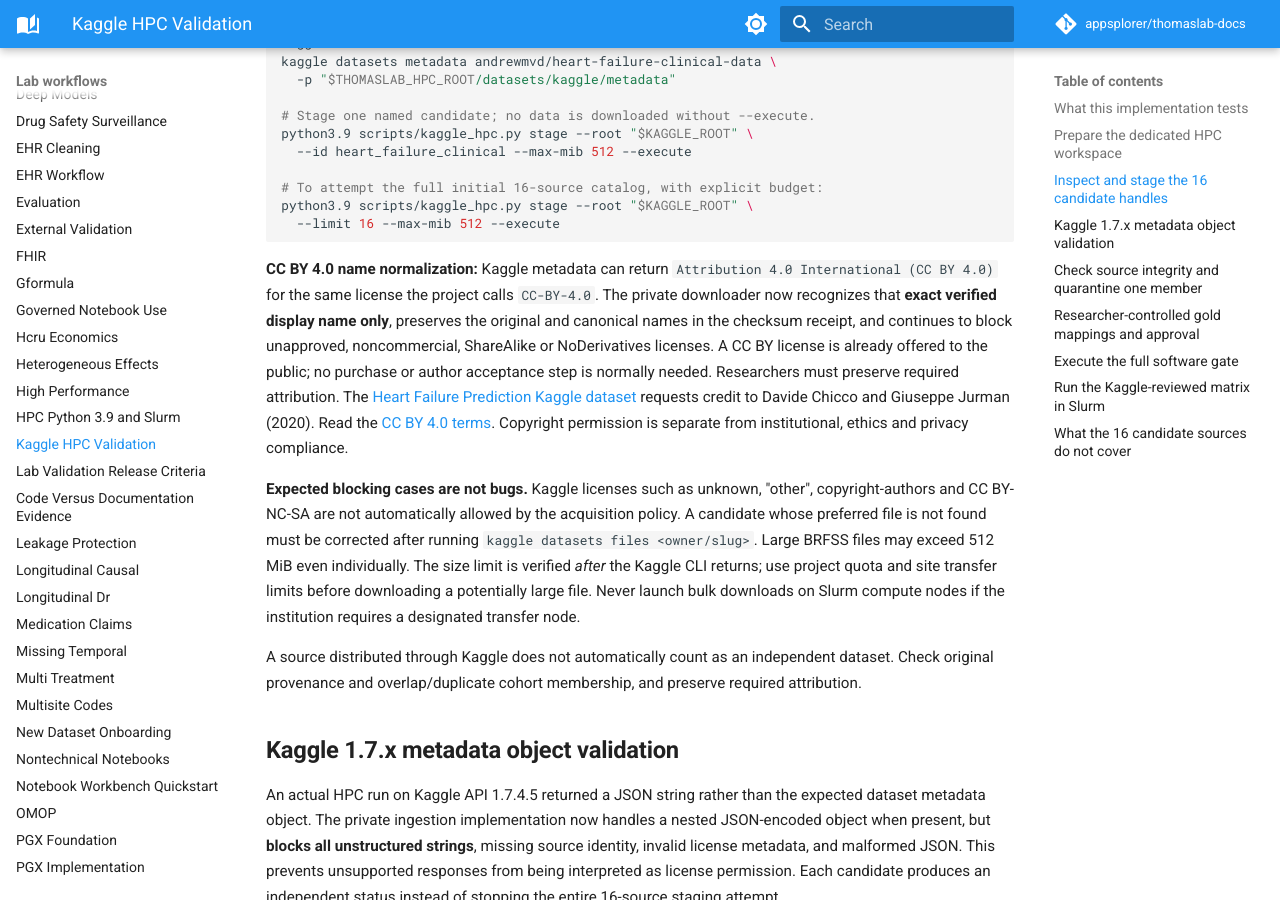
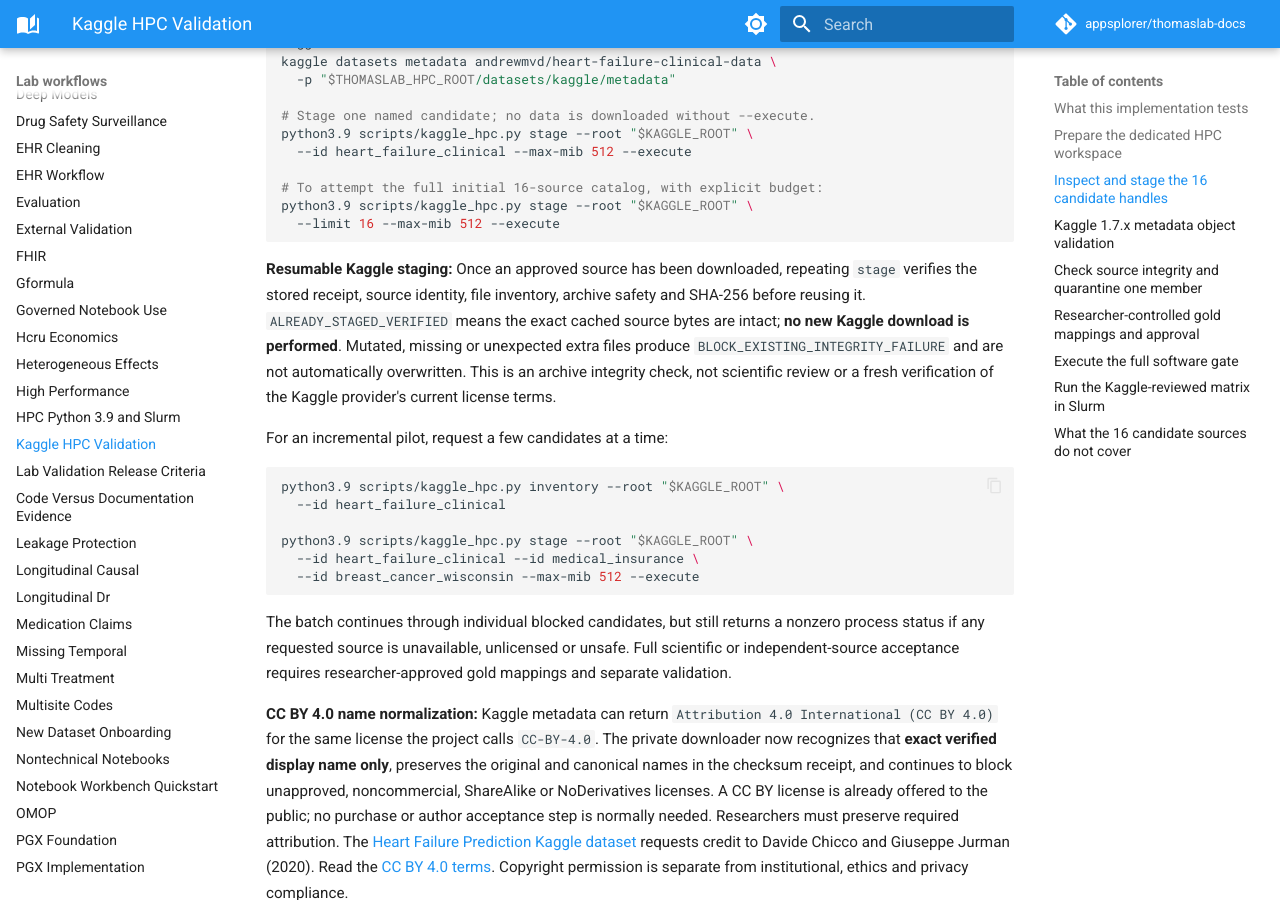
Before and after one commit to appsplorer/thomaslab-docs, an MkDocs documentation site: the page built from docs/guides/kaggle-hpc-acceptance.md, in a window 1280 px wide and 900 px high, scrolled down 1678 px. Built offline with MkDocs 1.6.1 and Material for MkDocs 9.7.7, drawn with Linux system fonts in a browser that asks for light colours; comment, search, counter and statistics services are not loaded.

Commit message:
docs: preserve verified Kaggle cache and incremental HPC staging

```diff
--- a/docs/guides/kaggle-hpc-acceptance.md
+++ b/docs/guides/kaggle-hpc-acceptance.md
@@ -59,6 +59,21 @@
 python3.9 scripts/kaggle_hpc.py stage --root "$KAGGLE_ROOT" \
   --limit 16 --max-mib 512 --execute
 ~~~
+
+**Resumable Kaggle staging:** Once an approved source has been downloaded, repeating `stage` verifies the stored receipt, source identity, file inventory, archive safety and SHA-256 before reusing it. `ALREADY_STAGED_VERIFIED` means the exact cached source bytes are intact; **no new Kaggle download is performed**. Mutated, missing or unexpected extra files produce `BLOCK_EXISTING_INTEGRITY_FAILURE` and are not automatically overwritten. This is an archive integrity check, not scientific review or a fresh verification of the Kaggle provider's current license terms.
+
+For an incremental pilot, request a few candidates at a time:
+
+~~~bash
+python3.9 scripts/kaggle_hpc.py inventory --root "$KAGGLE_ROOT" \
+  --id heart_failure_clinical
+
+python3.9 scripts/kaggle_hpc.py stage --root "$KAGGLE_ROOT" \
+  --id heart_failure_clinical --id medical_insurance \
+  --id breast_cancer_wisconsin --max-mib 512 --execute
+~~~
+
+The batch continues through individual blocked candidates, but still returns a nonzero process status if any requested source is unavailable, unlicensed or unsafe. Full scientific or independent-source acceptance requires researcher-approved gold mappings and separate validation.
 
 **CC BY 4.0 name normalization:** Kaggle metadata can return `Attribution 4.0 International (CC BY 4.0)` for the same license the project calls `CC-BY-4.0`. The private downloader now recognizes that **exact verified display name only**, preserves the original and canonical names in the checksum receipt, and continues to block unapproved, noncommercial, ShareAlike or NoDerivatives licenses. A CC BY license is already offered to the public; no purchase or author acceptance step is normally needed. Researchers must preserve required attribution. The [Heart Failure Prediction Kaggle dataset](https://www.kaggle.com/datasets/andrewmvd/heart-failure-clinical-data) requests credit to Davide Chicco and Giuseppe Jurman (2020). Read the [CC BY 4.0 terms](https://creativecommons.org/licenses/by/4.0/). Copyright permission is separate from institutional, ethics and privacy compliance.
 
```
